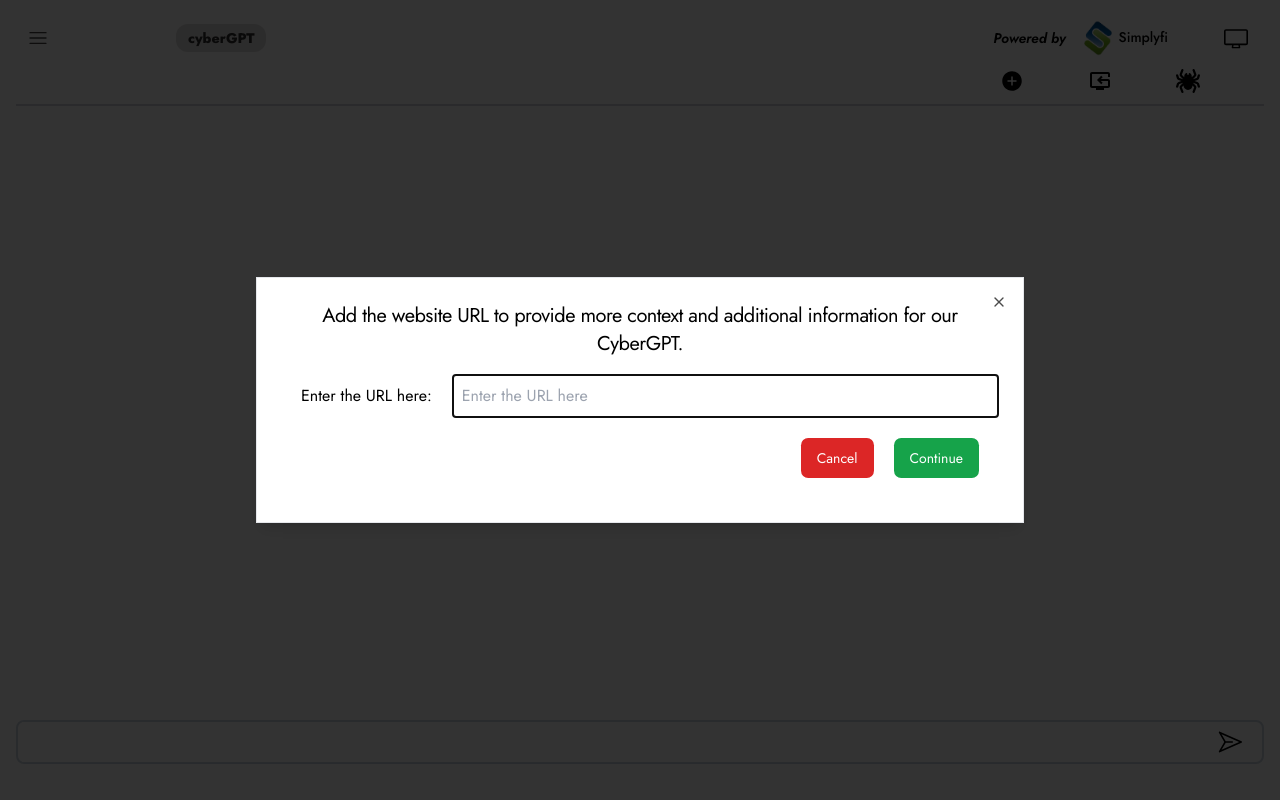
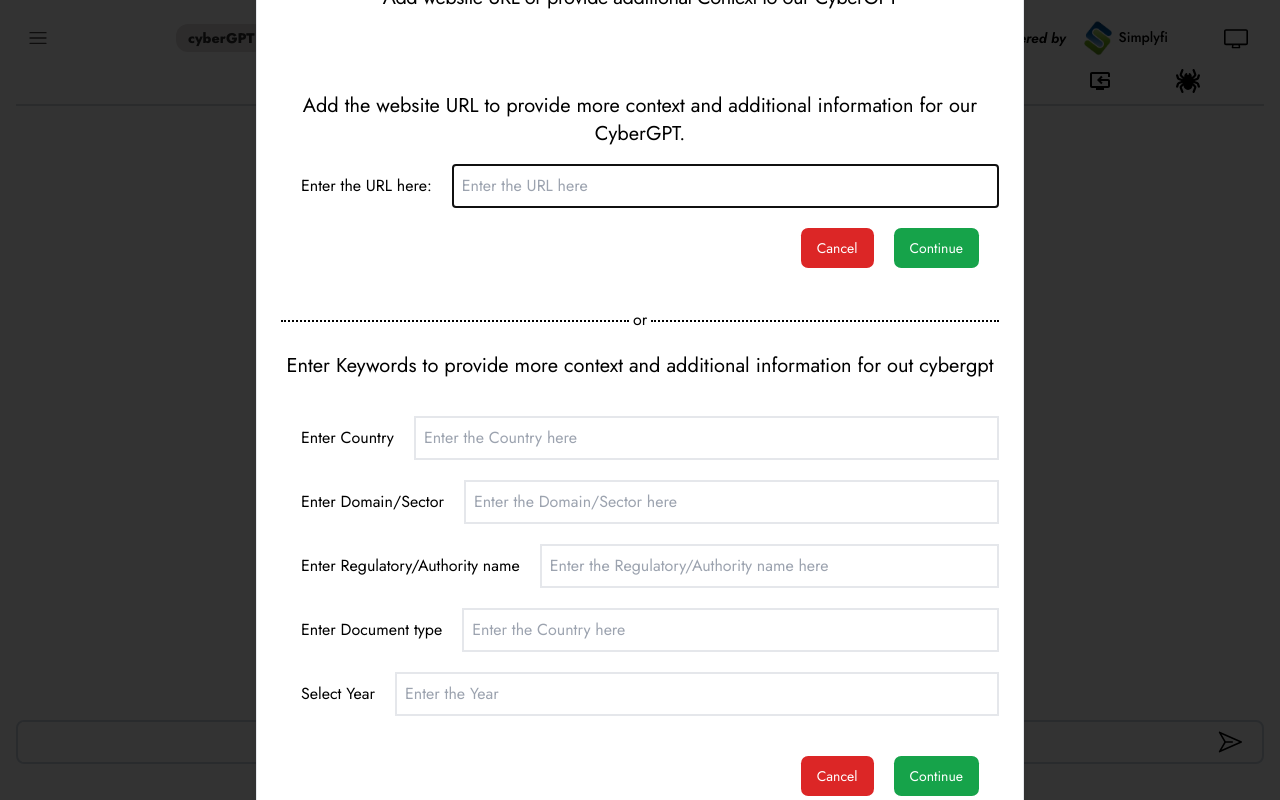
Before and after one commit to rajesh-ss/react_template, a React (Vite) app: page /cybernew/cybernew in a window 1280 px wide. Both pictures are taken after a click on the button 1188 px from the left and 80 px from the top of the page. Built offline with nearby package versions, Linux system fonts and the light colour scheme.

Commit message:
Feature: Added context api

```diff
--- a/src/components/custom/modal/CrawlerModal.tsx
+++ b/src/components/custom/modal/CrawlerModal.tsx
@@ -2,7 +2,6 @@
 import {
   Dialog,
   DialogContent,
-  DialogDescription,
   DialogHeader,
   DialogTitle,
   DialogTrigger,
@@ -18,12 +17,15 @@
   DrawerTrigger,
 } from "@/components/ui/drawer";
 import { RootState, useCustomDispatch } from "@/store";
-import { resetContext, webCrawlerAddrUrl } from "@/store/slices/PicQuestSlice";
+import {
+  webCrawlerAddContext,
+  webCrawlerAddrUrl,
+} from "@/store/slices/PicQuestSlice";
 import * as React from "react";
 import { IoAddCircleSharp } from "react-icons/io5";
 import { useSelector } from "react-redux";
 import { Ldr } from "../loaders/Ldr";
-import { webCrawlerAddrUrlPayloadType } from "@/types/picquestTypes";
+// import { webCrawlerAddrUrlPayloadType } from "@/types/picquestTypes";
 
 type CrawlerPRopsType = {
   open: boolean;
@@ -32,12 +34,44 @@
 };
 
 export const CrawlerAddUrlModal: React.FC<CrawlerPRopsType> = (props) => {
+  const customDispatch = useCustomDispatch();
+
+  const [url, setUrl] = React.useState<string>("");
+  const [country, setCountry] = React.useState<string>("");
+  const [domain, setDomain] = React.useState<string>("");
+  const [regulatoryName, setRegulatoryName] = React.useState<string>("");
+  const [docType, setDocType] = React.useState<string>("");
+  const [year, setYear] = React.useState<string>("");
+
   const webCrawlerAddrUrlRes = useSelector(
     (state: RootState) => state.picQuest.webCrawlerAddrUrl
   );
-  const customDispatch = useCustomDispatch();
 
-  const [url, setUrl] = React.useState<string>("");
+  const webCrawlerAddContextRes = useSelector(
+    (state: RootState) => state.picQuest.webCrawlerAddContext
+  );
+
+  const onChangeCountry = (event: React.ChangeEvent<HTMLInputElement>) => {
+    setCountry(event.target.value);
+  };
+
+  const onChangeDomain = (event: React.ChangeEvent<HTMLInputElement>) => {
+    setDomain(event.target.value);
+  };
+
+  const onChangeRegulatoryName = (
+    event: React.ChangeEvent<HTMLInputElement>
+  ) => {
+    setRegulatoryName(event.target.value);
+  };
+
+  const onChangeDocType = (event: React.ChangeEvent<HTMLInputElement>) => {
+    setDocType(event.target.value);
+  };
+
+  const onChangeYear = (event: React.ChangeEvent<HTMLInputElement>) => {
+    setYear(event.target.value);
+  };
 
   const onChangeUrl = (event: React.ChangeEvent<HTMLInputElement>) => {
     setUrl(event.target.value);
@@ -45,14 +79,24 @@
 
   const onClickCancel = () => {
     props.setOpen(false);
+    setCountry("");
+    setDomain("");
+    setRegulatoryName("");
+    setDocType("");
+    setYear("");
+    setUrl("");
   };
 
-  const onSubmit = (event: React.FormEvent<HTMLFormElement>) => {
+  const onSubmitURLCrawler = (event: React.FormEvent<HTMLFormElement>) => {
     event.preventDefault();
-    const payload: webCrawlerAddrUrlPayloadType = {
-      url: url,
-    };
-    customDispatch(webCrawlerAddrUrl(payload))
+    // const payload: webCrawlerAddrUrlPayloadType = {
+    //   selected_url: url,
+    // };
+
+    const formData = new FormData();
+    formData.append("selected_url", url);
+
+    customDispatch(webCrawlerAddrUrl(formData))
       .unwrap()
       .then((res) => {
         props.setOpen(false);
@@ -63,11 +107,39 @@
       });
   };
 
+  const onSubmitAddContext = (event: React.FormEvent<HTMLFormElement>) => {
+    event.preventDefault();
+
+    const formData = new FormData();
+    formData.append("country", country);
+    formData.append("domain", domain);
+    formData.append("regulatoryName", regulatoryName);
+    formData.append("docType", docType);
+    formData.append("year", year);
+
+    customDispatch(webCrawlerAddContext(formData))
+      .unwrap()
+      .then(() => {
+        setCountry("");
+        setDomain("");
+        setRegulatoryName("");
+        setDocType("");
+        setYear("");
+
+        props.setOpen(false);
+      })
+      .catch((err) => {
+        console.log(err);
+      });
+  };
+
   React.useEffect(() => {
-    if (webCrawlerAddrUrlRes?.data) {
+    if (webCrawlerAddrUrlRes?.data || webCrawlerAddContextRes?.data) {
       props?.setOpen(false);
     }
-  }, [webCrawlerAddrUrlRes]);
+  }, [webCrawlerAddrUrlRes, webCrawlerAddContextRes]);
+
+  // For big screen
 
   if (window.innerWidth > 768) {
     return (
@@ -76,16 +148,22 @@
         <DialogContent className="sm:max-w-[750px] min-w-[60vw] bg-white dark:bg-black text-black dark:text-white">
           <DialogHeader>
             <DialogTitle className="text-center text-xl font-extrabold">
-            Add the website URL to provide more context and additional information for our CyberGPT.
+              Add website URL or provide additional Context to our CyberGPT
             </DialogTitle>
-            {webCrawlerAddrUrlRes?.isLoading ? (
+            {webCrawlerAddrUrlRes?.isLoading ||
+            webCrawlerAddContextRes?.isLoading ? (
               <Ldr className="w-full" size={"sm"} />
             ) : (
               <></>
             )}
           </DialogHeader>
 
-          <form className="" onSubmit={onSubmit}>
+          <h2 className="mt-16 text-center text-xl font-extrabold">
+            Add the website URL to provide more context and additional
+            information for our CyberGPT.
+          </h2>
+
+          <form className="" onSubmit={onSubmitURLCrawler}>
             <div className="flex items-center">
               <label htmlFor="IDUrl" className="text-md font-bolx mx-5">
                 Enter the URL here:
@@ -99,6 +177,107 @@
                 value={url}
               />
             </div>
+            <div className="flex justify-end items-center p-5 gap-x-5 ">
+              <Button
+                variant={"default"}
+                className="bg-red-600 text-white rounded-[.450rem] hover:bg-red-800"
+                onClick={onClickCancel}
+              >
+                Cancel
+              </Button>
+              <Button
+                variant={"default"}
+                className="bg-green-600 text-white rounded-[.450rem] hover:bg-green-800"
+                type="submit"
+                // onClick={onClickContinue}
+              >
+                Continue
+              </Button>
+            </div>
+          </form>
+
+          <div className="flex justify-center items-center py-1 px-0">
+            <span className="border-b-2 h-1 border-dotted border-black flex-1"></span>
+            <span className="mx-1">or</span>
+            <span className="border-b-2 h-1 border-dotted border-black flex-1"></span>
+          </div>
+
+          <h2 className="text-center text-xl font-extrabold">
+            Enter Keywords to provide more context and additional information
+            for out cybergpt
+          </h2>
+
+          <form className="" onSubmit={onSubmitAddContext}>
+            <div className="flex items-center my-5">
+              <label htmlFor="IDCountry" className="text-md font-bolx mx-5">
+                Enter Country
+              </label>
+              <input
+                type="text"
+                placeholder="Enter the Country here"
+                id="IDCountry"
+                className="text-md font-semibold border-2 w-auto p-2 flex-1"
+                onChange={onChangeCountry}
+                value={country}
+              />
+            </div>
+
+            <div className="flex items-center my-5">
+              <label htmlFor="IDDomain" className="text-md font-bolx mx-5">
+                Enter Domain/Sector
+              </label>
+              <input
+                type="text"
+                placeholder="Enter the Domain/Sector here"
+                id="IDDomain"
+                className="text-md font-semibold border-2 w-auto p-2 flex-1"
+                onChange={onChangeDomain}
+                value={domain}
+              />
+            </div>
+
+            <div className="flex items-center my-5">
+              <label htmlFor="IDRegulatory" className="text-md font-bolx mx-5">
+                Enter Regulatory/Authority name
+              </label>
+              <input
+                type="text"
+                placeholder="Enter the Regulatory/Authority name here"
+                id="IDRegulatory"
+                className="text-md font-semibold border-2 w-auto p-2 flex-1"
+                onChange={onChangeRegulatoryName}
+                value={regulatoryName}
+              />
+            </div>
+
+            <div className="flex items-center my-5">
+              <label htmlFor="IDDocType" className="text-md font-bolx mx-5">
+                Enter Document type
+              </label>
+              <input
+                type="text"
+                placeholder="Enter the Country here"
+                id="IDDocType"
+                className="text-md font-semibold border-2 w-auto p-2 flex-1"
+                onChange={onChangeDocType}
+                value={docType}
+              />
+            </div>
+
+            <div className="flex items-center my-5">
+              <label htmlFor="IDYear" className="text-md font-bolx mx-5">
+                Select Year
+              </label>
+              <input
+                type="year"
+                placeholder="Enter the Year"
+                id="IDYear"
+                className="text-md font-semibold border-2 w-auto p-2 flex-1"
+                onChange={onChangeYear}
+                value={year}
+              />
+            </div>
+
             <div className="flex justify-end items-center p-5 gap-x-5 ">
               <Button
                 variant={"default"}
@@ -136,7 +315,7 @@
             Make changes to your profile here. Click save when you're done.
           </DrawerDescription>
         </DrawerHeader>
-        <form className="" onSubmit={onSubmit}>
+        <form className="" onSubmit={onSubmitURLCrawler}>
           <label htmlFor="IDUrl" className="text-md font-bolx mx-5">
             Enter the URL here:
           </label>
@@ -160,12 +339,12 @@
               variant={"default"}
               className="bg-green-600 text-white rounded-[.450rem] hover:bg-green-800"
               type="submit"
-              // onClick={onClickContinue}
             >
               Continue
             </Button>
           </div>
         </form>
+
         <DrawerFooter className="pt-2">
           <DrawerClose asChild>
             <Button variant="outline">Cancel</Button>
--- a/src/store/slices/PicQuestSlice.ts
+++ b/src/store/slices/PicQuestSlice.ts
@@ -5,8 +5,9 @@
   picQuestPostUploadImagesSuccessType,
   resetContextErrorType,
   resetContextSuccessType,
+  webCrawlerAddContextErrorType,
+  webCrawlerAddContextSuccessType,
   webCrawlerAddrUrlErrorType,
-  webCrawlerAddrUrlPayloadType,
   webCrawlerAddrUrlSuccessType,
 } from "@/types/picquestTypes";
 import { createAsyncThunk, createSlice, PayloadAction } from "@reduxjs/toolkit";
@@ -36,6 +37,11 @@
   webCrawlerAddrUrl: reduxStateTemplate<
     webCrawlerAddrUrlSuccessType,
     webCrawlerAddrUrlErrorType
+  >(),
+
+  webCrawlerAddContext: reduxStateTemplate<
+    webCrawlerAddContextSuccessType,
+    webCrawlerAddContextErrorType
   >(),
 };
 
@@ -67,9 +73,6 @@
   { rejectValue: bankGPTChatErrorType }
 >("10.10.10.175:6001/chat?text=", async (qns, { rejectWithValue }) => {
   try {
-    // const formData = new FormData();
-    // formData.append("message", qns);
-
     const { data } = await axios.get<string, AxiosResponse<string>, FormData>(
       `http://10.10.10.71:5000/chat?text=${qns}`
     );
@@ -110,17 +113,15 @@
 // webCrawlerAddrUrl
 export const webCrawlerAddrUrl = createAsyncThunk<
   webCrawlerAddrUrlSuccessType,
-  webCrawlerAddrUrlPayloadType,
+  FormData,
   { rejectValue: webCrawlerAddrUrlErrorType }
->(
-  "10.10.10.71:5000/add_url_webcrawler",
-  async (payload, { rejectWithValue }) => {
+>("10.10.10.71:5000/preprocess-urls", async (payload, { rejectWithValue }) => {
   try {
     const { data } = await axios.post<
       webCrawlerAddrUrlSuccessType,
       AxiosResponse<webCrawlerAddrUrlSuccessType>,
-        webCrawlerAddrUrlPayloadType
-      >(`http://10.10.10.71:5000/add_url_webcrawler`, payload);
+      FormData
+    >(`http://10.10.10.71:5000/preprocess-urls`, payload);
     return data;
   } catch (err: unknown) {
     const error = err as AxiosError<webCrawlerAddrUrlErrorType>;
@@ -130,8 +131,30 @@
 
     return rejectWithValue(error.response.data);
   }
+});
+
+// createContext webCrawler
+export const webCrawlerAddContext = createAsyncThunk<
+  webCrawlerAddContextSuccessType,
+  FormData,
+  { rejectValue: webCrawlerAddContextErrorType }
+>("10.10.10.71:5000/send-urls", async (payload, { rejectWithValue }) => {
+  try {
+    const { data } = await axios.post<
+      webCrawlerAddContextSuccessType,
+      AxiosResponse<webCrawlerAddContextSuccessType>,
+      FormData
+    >(`http://10.10.10.71:5000/send-urls`, payload);
+    return data;
+  } catch (err: unknown) {
+    const error = err as AxiosError<webCrawlerAddContextErrorType>;
+    if (!error.response) {
+      throw err;
     }
-);
+
+    return rejectWithValue(error.response.data);
+  }
+});
 
 export const PicQuestSlice = createSlice({
   name: "picQuest",
@@ -219,6 +242,26 @@
           status: false,
         };
         state.webCrawlerAddrUrl.data = null;
+      })
+
+      //webCrawlerAddContext
+      .addCase(webCrawlerAddContext.pending, (state) => {
+        state.webCrawlerAddContext.data = null;
+        state.webCrawlerAddContext.isLoading = true;
+        state.webCrawlerAddContext.error = null;
+      })
+      .addCase(webCrawlerAddContext.fulfilled, (state, action) => {
+        state.webCrawlerAddContext.isLoading = false;
+        state.webCrawlerAddContext.error = null;
+        state.webCrawlerAddContext.data = action.payload;
+      })
+      .addCase(webCrawlerAddContext.rejected, (state, action) => {
+        state.webCrawlerAddContext.isLoading = false;
+        state.webCrawlerAddContext.error = action.payload ?? {
+          message: "",
+          status: false,
+        };
+        state.webCrawlerAddContext.data = null;
       });
   },
 });
--- a/src/types/picquestTypes.ts
+++ b/src/types/picquestTypes.ts
@@ -25,11 +25,21 @@
   message: string;
 };
 
-export type webCrawlerAddrUrlPayloadType = {
-  url: string;
-};
+// export type webCrawlerAddrUrlPayloadType = {
+//   selected_url: string;
+// };
 
 export type webCrawlerAddrUrlErrorType = {
   status: false;
   message: string;
 };
+
+export type webCrawlerAddContextSuccessType = {
+  status: true;
+  message: string;
+};
+
+export type webCrawlerAddContextErrorType = {
+  status: false;
+  message: string;
+};
```
Lines whose indentation alone changed are shown as unchanged.
